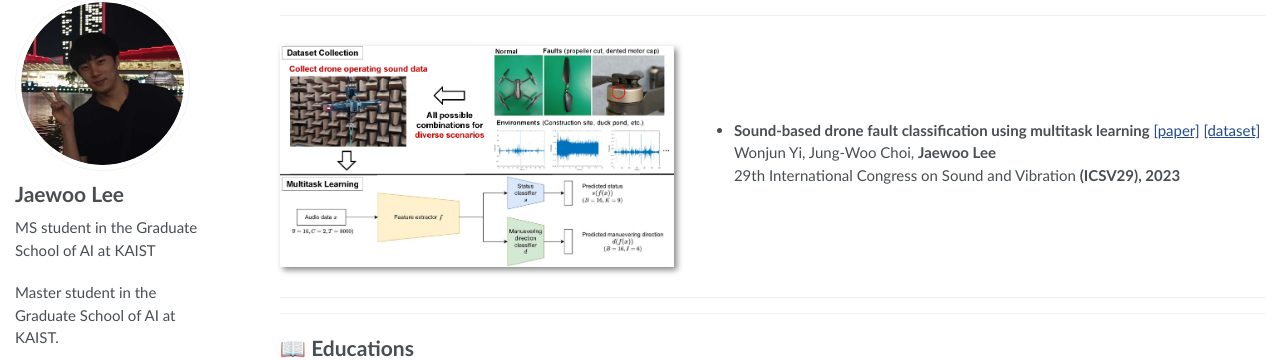
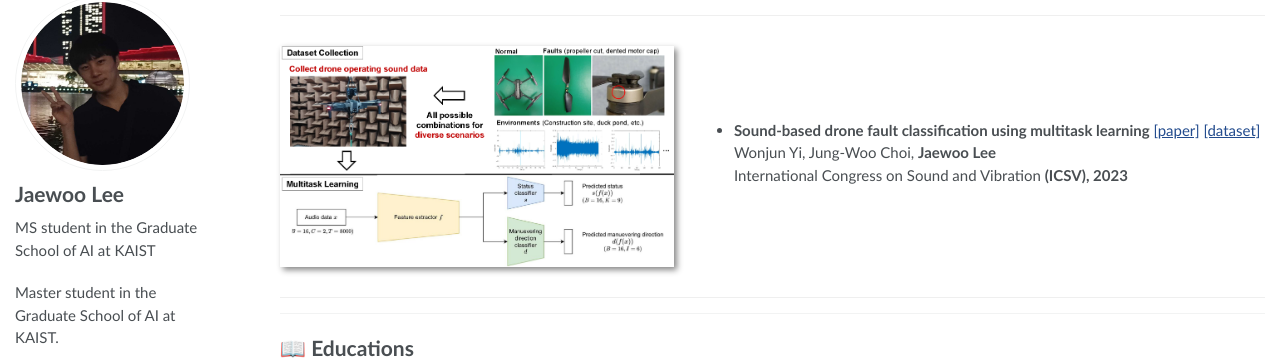
Before and after one commit to G-JWLee/g-jwlee.github.io, a Jekyll site: the page built from _pages/about.md, in a window 1280 px wide and 900 px high, scrolled down 864 px. Shown: the part 94-454 px from the top of the window. Built offline with Jekyll 4.4.1, drawn with Linux system fonts in a browser that asks for light colours.

Commit message:
Update about.md

```diff
--- a/_pages/about.md
+++ b/_pages/about.md
@@ -56,7 +56,7 @@ International Conference on Machine Learning **(ICML), 2024** <br />
 
 - **Sound-based drone fault classification using multitask learning** [[paper]](https://arxiv.org/abs/2304.11708) [[dataset]](https://zenodo.org/records/7779574#.ZEVncnZBwQ-) <br />
 Wonjun Yi, Jung-Woo Choi, **Jaewoo Lee** <br />
-29th International Congress on Sound and Vibration **(ICSV29), 2023** <br />
+International Congress on Sound and Vibration **(ICSV), 2023** <br />
 </div>
 </div>
 
```
